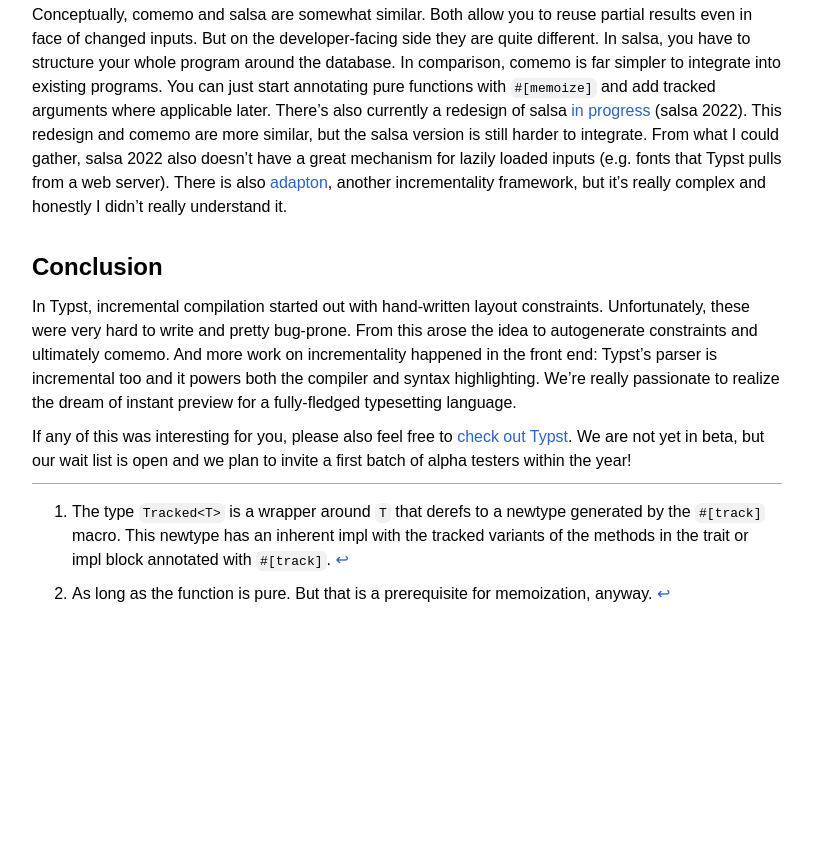
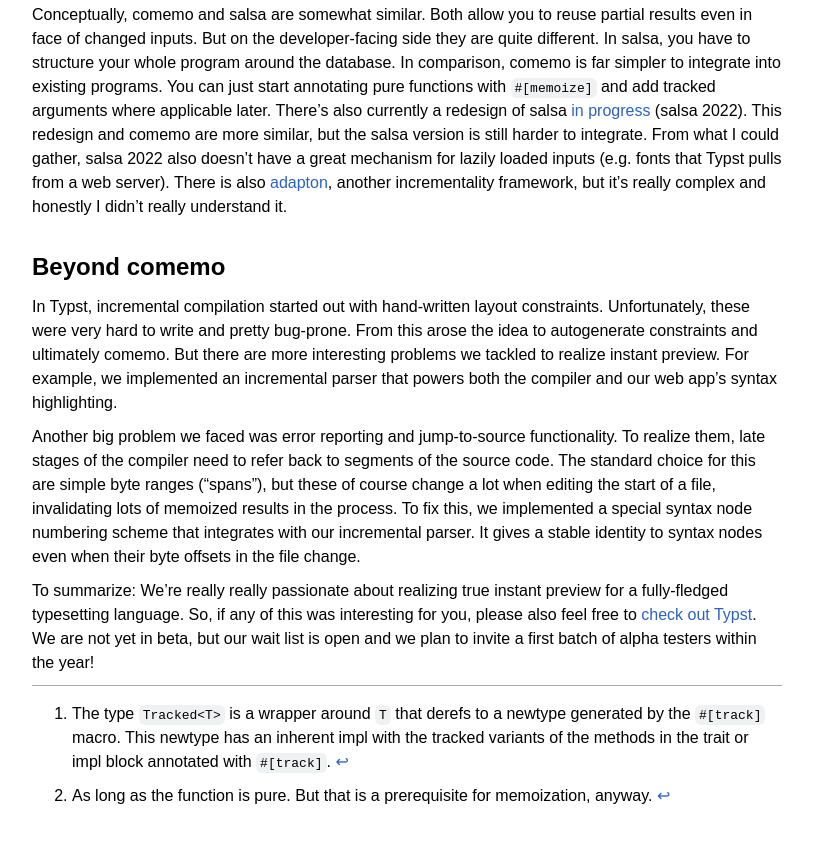
Before and after one commit to laurmaedje/laurmaedje.github.io, an Eleventy site: page posts/comemo.md in a window 1280 px wide. Shown: the part 3363-4205 px from the top of the page, without its empty margins (233-1046 px from the left). Before the commit the page ends 4005 px from the top, so only its background shows below. Built offline with nearby package versions, Linux system fonts and the light colour scheme; Eleventy itself is replaced by a stand-in of ours; files that its build step writes are made by us from their sources.

Commit message:
Talk about spans

```diff
--- a/posts/comemo.md
+++ b/posts/comemo.md
@@ -172,15 +172,22 @@
 From what I could gather, salsa 2022 also doesn't have a great mechanism for lazily loaded inputs (e.g. fonts that Typst pulls from a web server).
 There is also [adapton], another incrementality framework, but it's really complex and honestly I didn't really understand it.
 
-## Conclusion
+## Beyond comemo
 In Typst, incremental compilation started out with hand-written layout constraints.
 Unfortunately, these were very hard to write and pretty bug-prone.
 From this arose the idea to autogenerate constraints and ultimately comemo.
-And more work on incrementality happened in the front end:
-Typst's parser is incremental too and it powers both the compiler and syntax highlighting.
-We're really passionate to realize the dream of instant preview for a fully-fledged typesetting language.
+But there are more interesting problems we tackled to realize instant preview.
+For example, we implemented an incremental parser that powers both the compiler and our web app's syntax highlighting.
 
-If any of this was interesting for you, please also feel free to [check out Typst][Typst].
+Another big problem we faced was error reporting and jump-to-source functionality.
+To realize them, late stages of the compiler need to refer back to segments of the source code.
+The standard choice for this are simple byte ranges ("spans"), but these of course change a lot when editing the start of a file, invalidating lots of memoized results in the process.
+To fix this, we implemented a special syntax node numbering scheme that integrates with our incremental parser.
+It gives a stable identity to syntax nodes even when their byte offsets in the
+file change.
+
+To summarize: We're really really passionate about realizing true instant preview for a fully-fledged typesetting language.
+So, if any of this was interesting for you, please also feel free to [check out Typst][Typst].
 We are not yet in beta, but our wait list is open and we plan to invite a first batch of alpha testers within the year!
 
 [^1]: The type `Tracked<T>` is a wrapper around `T` that derefs to a newtype
```
